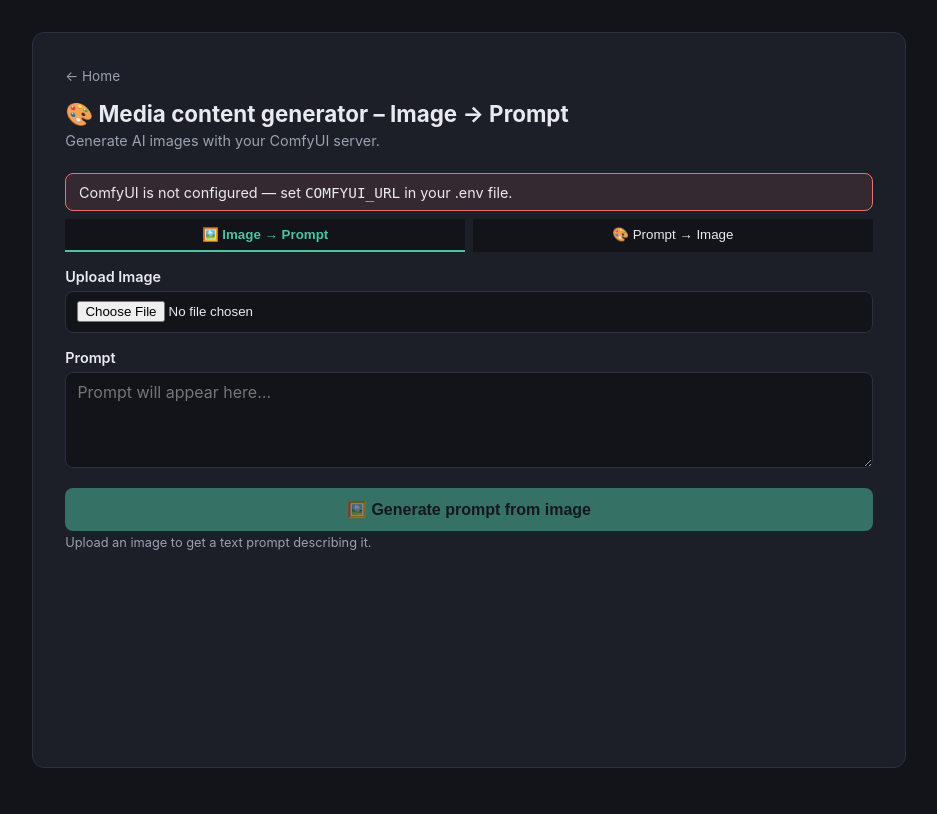
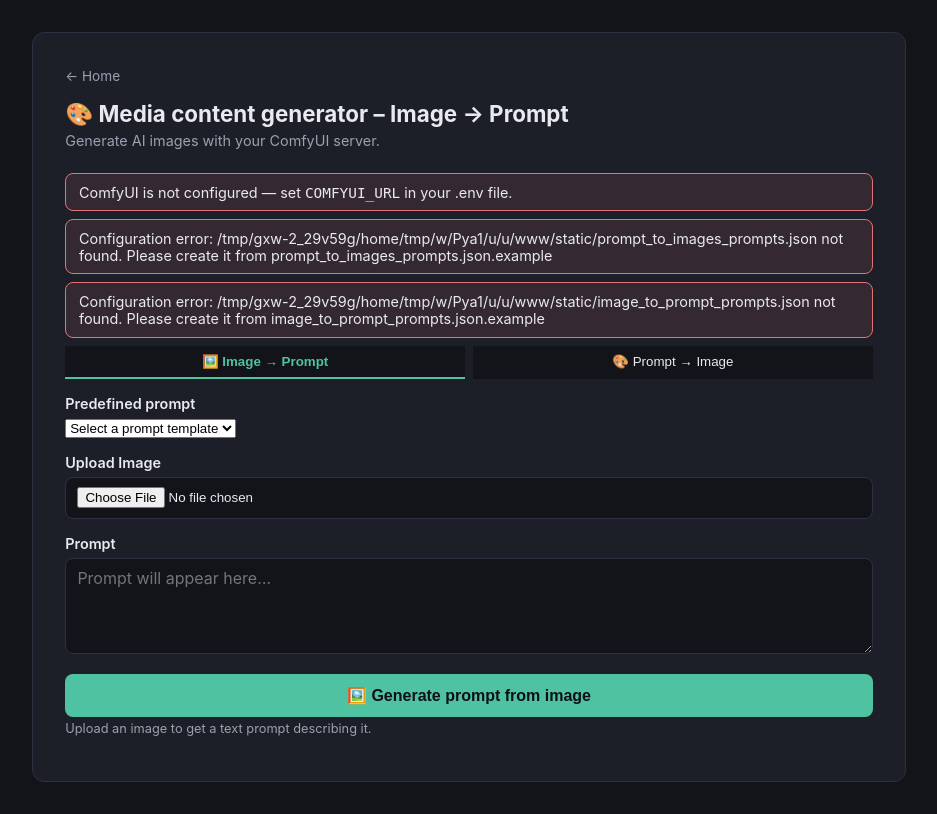
Before and after one commit to danielvera64/Nomi, a Flask app: page /media in a window 1280 px wide. Shown: the whole page, without its empty margins (171-1108 px from the left). Before the commit the page ends 768 px from the top, so only its background shows below. Run offline with Flask 3, Linux system fonts and the light colour scheme; parts of the project's set-up code (start-up, migrations or seed data) failed here and were passed over.

Commit message:
Fix media generator prompt handling

```diff
--- a/app.py
+++ b/app.py
@@ -28,6 +28,7 @@ from flask import (
 )
 
 import base64
+import json
 from src.nim_client import NIMClient
 import tempfile
 from langchain_nvidia_ai_endpoints import ChatNVIDIA
@@ -137,6 +138,22 @@ def media_generator():
     images: list[dict] = []
     prompt = ""
     uploaded_image_b64 = None
+    # Load models from JSON
+    models_data = {}
+    MODELS_JSON_PATH = os.path.join(os.path.dirname(__file__), 'static', 'prompt_to_images_prompts.json')
+    if not os.path.exists(MODELS_JSON_PATH):
+        flash(f"Configuration error: {MODELS_JSON_PATH} not found. Please create it from prompt_to_images_prompts.json.example", "error")
+    else:
+        with open(MODELS_JSON_PATH, "r") as f:
+            models_data = json.load(f)
+    # Load image-to-prompt prompts from JSON
+    image_to_prompt_data = {}
+    IMAGE_TO_PROMPT_JSON_PATH = os.path.join(os.path.dirname(__file__), 'static', 'image_to_prompt_prompts.json')
+    if not os.path.exists(IMAGE_TO_PROMPT_JSON_PATH):
+        flash(f"Configuration error: {IMAGE_TO_PROMPT_JSON_PATH} not found. Please create it from image_to_prompt_prompts.json.example", "error")
+    else:
+        with open(IMAGE_TO_PROMPT_JSON_PATH, "r") as f:
+            image_to_prompt_data = json.load(f)
     if request.method == "POST":
         if request.form.get("generate_prompt"):
             image_file = request.files.get("image_file")
@@ -149,7 +166,12 @@ def media_generator():
                         tmp_path = tmp.name
                     try:
                         nim_client = NIMClient()
-                        prompt = nim_client.generate_prompt(tmp_path)
+                        template_name = request.form.get("image_to_prompt_template", "").strip()
+                        prompt_template = image_to_prompt_data.get(template_name)
+                        if template_name and not prompt_template:
+                            flash("Please choose a valid prompt template.", "error")
+                        else:
+                            prompt = nim_client.generate_prompt(tmp_path, prompt_template=prompt_template)
                     except Exception as exc:
                         flash(f"Failed to generate prompt from image: {exc}", "error")
                         prompt = ""
@@ -175,24 +197,33 @@ def media_generator():
                     "error",
                 )
             else:
-                generator = ZImageGenerator(
-                    base_url=COMFYUI_URL, workflow_path=COMFYUI_WORKFLOW or None
-                )
-                try:
-                    results = generator.generate(prompt)
-                    images = [
-                        {
-                            **image,
-                            "view_url": generator.view_url(generator.base_url, image),
-                        }
-                        for image in results
-                    ]
-                    if not images:
-                        flash(
-                            "Generation finished but no images were returned.", "error"
-                        )
-                except Exception as exc:
-                    flash(f"Image generation failed: {exc}", "error")
+                model_name = request.form.get("model", "").strip()
+                if not model_name:
+                    flash("Please select a model before generating an image.", "error")
+                else:
+                    # Prepend model description if available
+                    model_info = models_data.get(model_name, {})
+                    description = model_info.get("description", "")
+                    if description:
+                        prompt = f"{description} {prompt}"
+                    generator = ZImageGenerator(
+                        base_url=COMFYUI_URL, workflow_path=COMFYUI_WORKFLOW or None
+                    )
+                    try:
+                        results = generator.generate(prompt)
+                        images = [
+                            {
+                                **image,
+                                "view_url": generator.view_url(generator.base_url, image),
+                            }
+                            for image in results
+                        ]
+                        if not images:
+                            flash(
+                                "Generation finished but no images were returned.", "error"
+                            )
+                    except Exception as exc:
+                        flash(f"Image generation failed: {exc}", "error")
         # If neither button pressed, do nothing (just redisplay)
     return render_template(
         "media.html",
@@ -201,6 +232,8 @@ def media_generator():
         uploaded_image_b64=uploaded_image_b64,
         configured=bool(COMFYUI_URL),
         nim_configured=bool(NVIDIA_API_KEY),
+        image_to_prompt_prompts=image_to_prompt_data,
+        models=models_data,
     )
 
 
--- a/src/templates/media.html
+++ b/src/templates/media.html
@@ -114,19 +114,56 @@
 
   <form method="post" action="{{ url_for('media_generator') }}" enctype="multipart/form-data" id="generate-form">
     <section id="section-image-to-prompt" class="tab-content active">
+
       <div>
+
+        <label for="image_to_prompt_template">Predefined prompt</label>
+
+        <select name="image_to_prompt_template" id="image_to_prompt_template">
+
+          <option value="">Select a prompt template</option>
+
+          {% for template_name, template_info in image_to_prompt_prompts.items() %}
+
+            <option value="{{ template_name }}">{{ template_name }}</option>
+
+          {% endfor %}
+
+        </select>
+
         <label for="image_file">Upload Image</label>
+
         <input type="file" name="image_file" id="image_file" accept="image/*">
+
       </div>
-      <label for="prompt">Prompt</label>
-      <textarea name="prompt" id="prompt" placeholder="Prompt will appear here…" readonly>{{ prompt }}</textarea>
+
+      <label for="image-prompt">Prompt</label>
+
+      <textarea name="image_prompt" id="image-prompt" placeholder="Prompt will appear here…" readonly>{{ prompt }}</textarea>
+
     </section>
 
     <section id="section-prompt-to-image" class="tab-content">
+
+      <label for="model">Predefined prompt</label>
+
+      <select name="model" id="model">
+
+        <option value="">Select a model</option>
+
+        {% for model_name, model_info in models.items() %}
+
+          <option value="{{ model_name }}">{{ model_name }}</option>
+
+        {% endfor %}
+
+      </select>
+
       <label for="prompt">Prompt</label>
+
       <textarea name="prompt" id="prompt" placeholder="Describe the image you want to generate…">{{ prompt }}</textarea>
+
     </section>
-
     <div class="button-group" id="button-group">
       <button type="submit" id="generate-button" value="1">🖼️ Generate prompt from image</button>
     </div>
@@ -159,6 +196,8 @@
     const generateButton = document.getElementById('generate-button');
     const pageTitle = document.getElementById('page-title');
     const hintText = document.getElementById('hint-text');
+    const predefinedPromptSelect = document.getElementById('model');
+
     const tabs = document.querySelectorAll('#mode-tabs button');
 
     function updateUIForTab(target) {
@@ -173,8 +212,6 @@
         promptToImageSection.classList.add('hidden');
         // Set button to generate prompt
         generateButton.name = 'generate_prompt';
-        generateButton.textContent = '🖼️ Generate prompt from image';
-        generateButton.disabled = !!{{ 'true' if not nim_configured else 'false' }};
         // Update hint and page title
         hintText.textContent = 'Upload an image to get a text prompt describing it.';
         pageTitle.textContent = '🎨 Media content generator – Image → Prompt';
@@ -184,7 +221,6 @@
         // Set button to generate image
         generateButton.name = 'generate_image';
         generateButton.textContent = '🎨 Generate image from prompt';
-        generateButton.disabled = !!{{ 'true' if not configured else 'false' }};
         // Update hint and page title
         hintText.textContent = 'Enter a prompt to generate an image.';
         pageTitle.textContent = '🎨 Media content generator – Prompt → Image';
@@ -200,6 +236,27 @@
     // Initialize UI based on default tab (image-to-prompt)
     updateUIForTab('image-to-prompt');
 
+    // Handle copy to clipboard for prompt textarea
+    const copyPromptBtn = document.querySelector('.copy-prompt-btn');
+    if (copyPromptBtn) {
+      copyPromptBtn.addEventListener('click', function() {
+        const promptTextarea = document.getElementById('prompt');
+        promptTextarea.select();
+        promptTextarea.setSelectionRange(0, 99999); // For mobile devices
+        navigator.clipboard.writeText(promptTextarea.value)
+          .then(() => {
+            // Optional: show success feedback
+            const originalTitle = this.title;
+            this.title = 'Copied!';
+            setTimeout(() => {
+              this.title = originalTitle;
+            }, 1500);
+          })
+          .catch(err => {
+            console.error('Failed to copy: ', err);
+          });
+      });
+    }
     form.addEventListener('submit', () => {
       progressDiv.style.display = 'block';
     });
```
Also changed, not shown: src/nim_client.py (+18 -9 lines), 3 other files.
